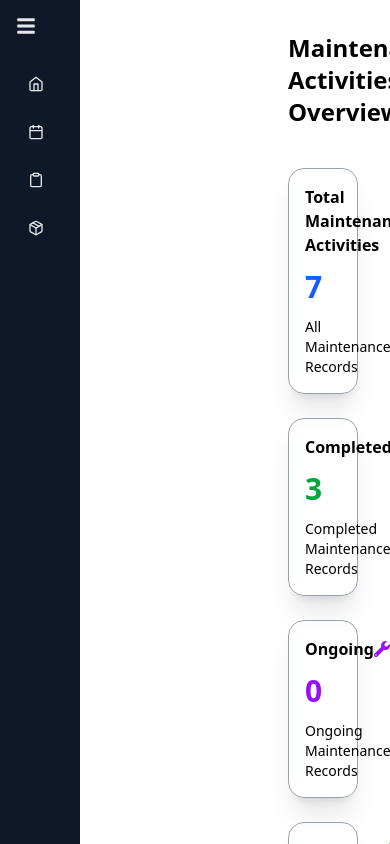
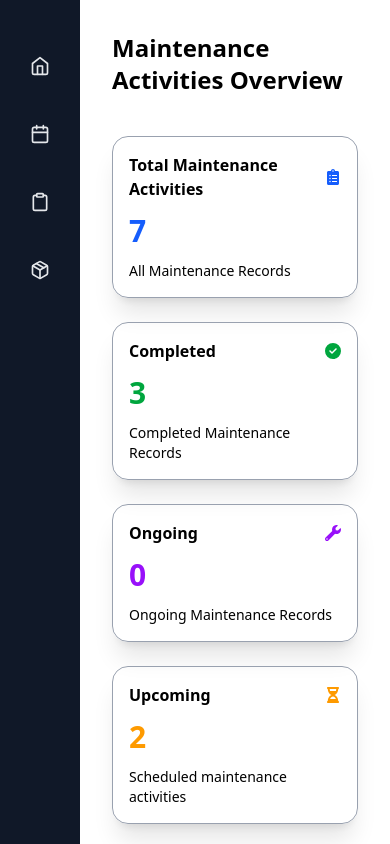
Before and after one commit to BenaKaniaru/farm-feeds, a React (Vite) app in the folder maintenance/: page / in a window 390 px wide. Built offline with nearby package versions, Linux system fonts and the light colour scheme.

Commit message:
updated sidebar to ensure it is mobile responsive

```diff
--- a/maintenance/src/App.jsx
+++ b/maintenance/src/App.jsx
@@ -10,7 +10,7 @@ function App() {
       <BrowserRouter>
         <div className="flex flex-row w-full">
           {/* Sidebar fixed width */}
-          <div className="w-64">
+          <div className="w-20 md:w-64">
             <Sidebar />
           </div>
 
--- a/maintenance/src/components/Sidebar.jsx
+++ b/maintenance/src/components/Sidebar.jsx
@@ -1,49 +1,72 @@
-import { useState } from "react";
 import { links } from "../Data/SidebarData";
 import { NavLink } from "react-router-dom";
-import { FaBars } from "react-icons/fa"; // menu icon
+import { useState, useEffect } from "react";
 
 export default function Sidebar() {
-  const [isExpanded, setIsExpanded] = useState(false);
+  const [isCollapsed, setIsCollapsed] = useState(false);
+
+  // Collapse by default on small screens
+  useEffect(() => {
+    const handleResize = () => {
+      if (window.innerWidth < 768) {
+        setIsCollapsed(true);
+      } else {
+        setIsCollapsed(false);
+      }
+    };
+
+    handleResize();
+    window.addEventListener("resize", handleResize);
+    return () => window.removeEventListener("resize", handleResize);
+  }, []);
 
   return (
     <div
-      className={`${
-        isExpanded ? "w-64" : "w-20"
-      } min-h-screen bg-gray-900 text-gray-200 flex flex-col p-4 transition-all duration-300`}
+      className={`min-h-screen bg-gray-900 text-gray-200 flex flex-col p-4
+        transition-all duration-300
+        ${isCollapsed ? "w-20" : "w-64"} flex-shrink-0`}
     >
-      {/* Header with toggle button */}
-      <div className="flex items-center justify-between mb-8">
-        {isExpanded && (
-          <div>
+      {/* Header - only show on md+ or if not collapsed */}
+      <div className="flex flex-col items-center md:items-start mb-8">
+        {(!isCollapsed || window.innerWidth >= 768) && (
+          <>
             <h1 className="text-2xl font-bold text-red-500">FARM FEEDS</h1>
             <h1 className="text-xl font-bold">MAINTENANCE</h1>
-          </div>
+          </>
         )}
-        <button
-          onClick={() => setIsExpanded(!isExpanded)}
-          className="text-gray-200 hover:text-white"
-        >
-          <FaBars size={20} />
-        </button>
       </div>
 
       {/* Navigation Links */}
-      <nav className="flex flex-col gap-4">
+      <nav className="flex flex-col gap-8">
         {links[0].links.map((item) => (
           <NavLink
             key={item.name}
             to={item.to}
             className={({ isActive }) =>
-              `flex items-center gap-3 px-3 py-2 rounded-lg transition-colors ${
-                isActive
-                  ? "bg-blue-600 text-white"
-                  : "hover:bg-white hover:text-black"
-              }`
+              `relative group flex items-center px-3 py-2 rounded-lg transition-colors
+               ${isCollapsed ? "justify-center" : "gap-3"}
+               ${
+                 isActive
+                   ? "bg-blue-600 text-white"
+                   : "hover:bg-white hover:text-black"
+               }`
             }
           >
-            {item.icon}
-            {isExpanded && <span>{item.name}</span>}
+            {/* Icon */}
+            <span className="text-xl">{item.icon}</span>
+
+            {/* Show text if expanded or on md+ screens */}
+            {!isCollapsed && <span>{item.name}</span>}
+
+            {/* Tooltip only when collapsed on small screens */}
+            {isCollapsed && window.innerWidth < 768 && (
+              <span
+                className="absolute top-full mt-1 px-2 py-1 rounded-md bg-gray-800 text-white text-xs
+                opacity-0 group-hover:opacity-100 transition-opacity z-50 text-center"
+              >
+                {item.name}
+              </span>
+            )}
           </NavLink>
         ))}
       </nav>
```
